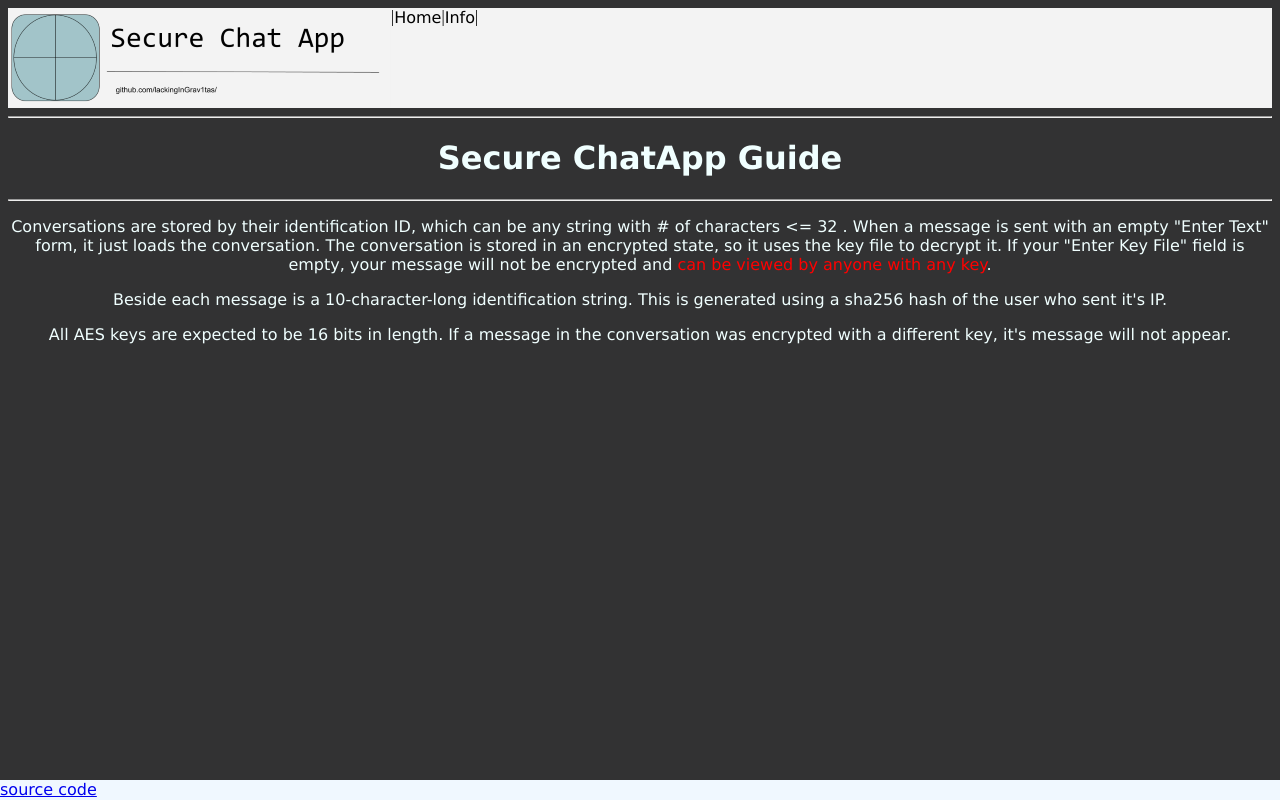
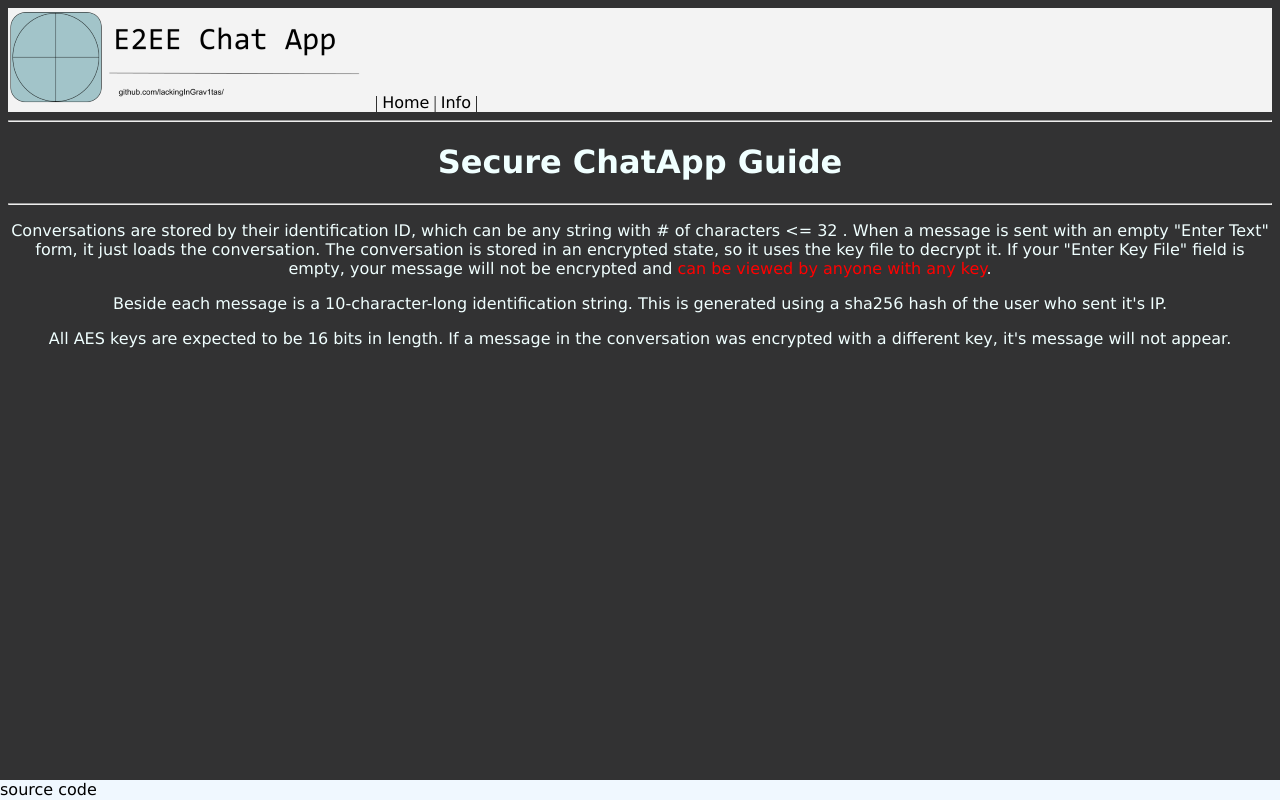
Before and after one commit to LackingInGrav1tas/secure-chatapp, a Flask app: page /info/ in a window 1280 px wide. Run offline with Flask 2, Linux system fonts and the light colour scheme.

Commit message:
Revert "info restyling"
This reverts commit 2673b0ada70118878f010b1a0c611779cac810d2.

```diff
--- a/static/style.css
+++ b/static/style.css
@@ -17,23 +17,3 @@ img.logo-image {
     font-size: x-large;
     text-align: center;
 }
-
-div.tab-header {
-    background-color: #f3f3f3;
-    display: flex;
-    align-items: left;
-    justify-content: left;
-    flex-basis: 40%;
-}
-
-footer.footer {
-    position:fixed;
-    bottom: 0;
-    left: 0;
-    right: 0;
-    height: 20px;
-    background-color: aliceblue;
-    font-family: Verdana, Geneva, Tahoma, sans-serif;
-    color: black;
-    text-decoration: none;
-}
--- a/templates/info.html
+++ b/templates/info.html
@@ -6,17 +6,19 @@
     <meta name="viewport" content="width=device-width, initial-scale=1.0">
     <title>ChatApp Info</title>
     <link rel="shortcut icon" href="static/favicon.ico">
-    <link rel="stylesheet" href="static/style.css">
 </head>
 <!--<body style="background-image: linear-gradient(to right, #708090, black, black, #708090)"></!-->
 <body style="background-color:#323233;">
-    <div class="tab-header">
-        <img class="logo-image" src="/static/Logo.png" alt="Secure Chat App">
-        <a>| </a>
-        <a href="/" class="tab-link">Home</a>
-        <a> | </a>
-        <a href="/info/" class="tab-link">Info</a>
-        <a> |</a>
+    <div style="background-color: #f3f3f3; display: flex; align-items: left; justify-content: left;">
+        <div style="flex-basis: 40%;">
+            <img style="font-family: Verdana, Geneva, Tahoma, sans-serif; font-size: x-large; text-align: center;" src="/static/resized_logo.png" alt="Secure Chat App">
+            <a>| </a>
+            <a href="/" style="font-family: Verdana, Geneva, Tahoma, sans-serif; color: black; text-decoration: none;">Home</a>
+            <a> | </a>
+            <a href="/info/" style="font-family: Verdana, Geneva, Tahoma, sans-serif; color: black; text-decoration: none;">Info</a>
+            <a> |</a>
+        </div>
+        <div style="font-size: 20px; padding-left: 20px;"><p style="font-family: Verdana, Geneva, Tahoma, sans-serif;"></p></div>
     </div>
     <center style="color: azure; font-family: Verdana, Geneva, Tahoma, sans-serif;">
         <hr>
@@ -43,7 +45,7 @@
 
     </center>
 </body>
-<footer class="footer">
-    <a href="https://github.com/LackingInGrav1tas/secure-chatapp">source code</a>
+<footer style="position:fixed;bottom: 0;left:0;right:0;height:20px; background-color: aliceblue;">
+    <a href="https://github.com/LackingInGrav1tas/e2ee-chat-app" style="font-family: Verdana, Geneva, Tahoma, sans-serif; color: black; text-decoration: none;">source code</a>
 </footer>
 </html>
```
Also changed, not shown: templates/index.html (+6 -3 lines).
